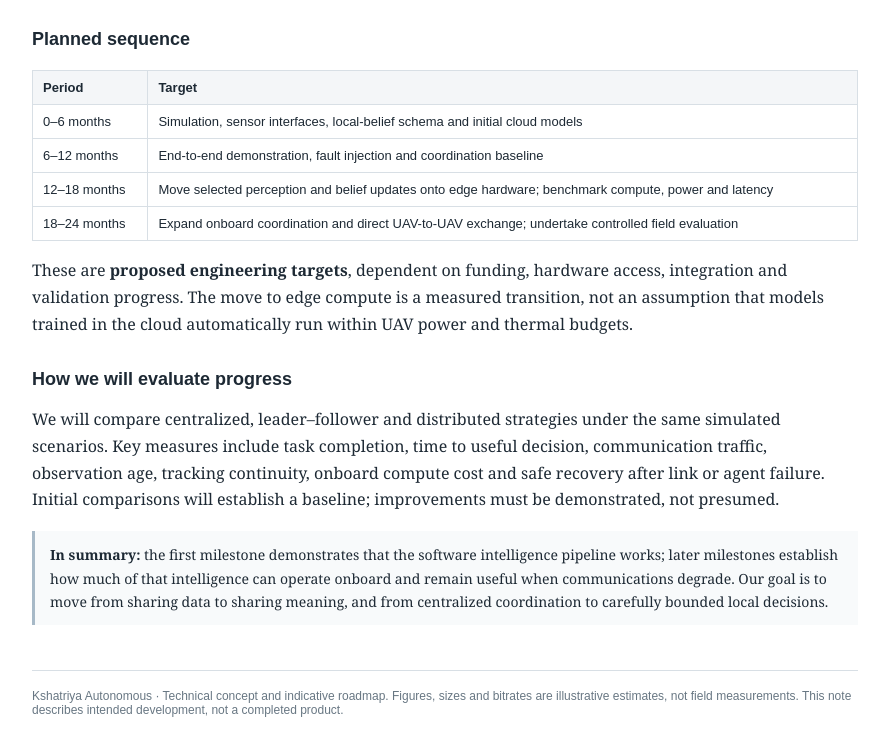
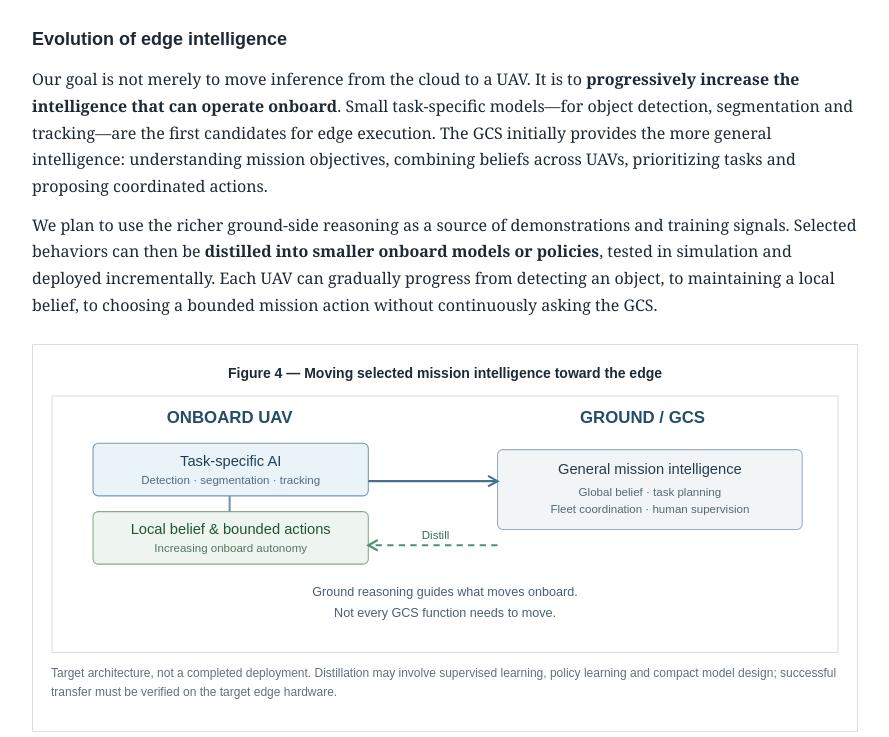
Before and after one commit to kulkarnip0/drone-3d-demo, a website: page belief/index.html in a window 1280 px wide. Shown: the part 4163-4900 px from the top of the page, without its empty margins (195-1084 px from the left). Drawn offline with Linux system fonts and the light colour scheme.

Commit message:
Explain progressive edge intelligence and ground-to-UAV distillation

```diff
--- a/belief/index.html
+++ b/belief/index.html
@@ -63,6 +63,28 @@
 <tr><td>Temporary disconnection</td><td>Documented safe fallback, buffering and resumed coordination</td><td>Uninterrupted autonomous mission execution</td></tr>
 <tr><td>GNSS degraded/denied in simulation</td><td>Behavior with missing GNSS and alternative estimation assumptions</td><td>Field-proven GPS-denied navigation</td></tr>
 </tbody></table>
+<h3>Evolution of edge intelligence</h3>
+<p>Our goal is not merely to move inference from the cloud to a UAV. It is to <strong>progressively increase the intelligence that can operate onboard</strong>. Small task-specific models—for object detection, segmentation and tracking—are the first candidates for edge execution. The GCS initially provides the more general intelligence: understanding mission objectives, combining beliefs across UAVs, prioritizing tasks and proposing coordinated actions.</p>
+<p>We plan to use the richer ground-side reasoning as a source of demonstrations and training signals. Selected behaviors can then be <strong>distilled into smaller onboard models or policies</strong>, tested in simulation and deployed incrementally. Each UAV can gradually progress from detecting an object, to maintaining a local belief, to choosing a bounded mission action without continuously asking the GCS.</p>
+<div class="figure"><div class="figtitle">Figure 4 — Moving selected mission intelligence toward the edge</div>
+<svg viewBox="0 0 750 246" role="img" aria-label="Onboard task models and local belief connect to general GCS mission intelligence; selected mission behaviors are distilled onboard over time">
+<rect x="1" y="1" width="748" height="244" fill="#fff" stroke="#d8dfe5"/>
+<g font-family="Arial,Helvetica,sans-serif" text-anchor="middle">
+<text x="170" y="27" font-size="16" font-weight="bold" fill="#234d68">ONBOARD UAV</text><text x="563" y="27" font-size="16" font-weight="bold" fill="#234d68">GROUND / GCS</text>
+<rect x="40" y="46" width="262" height="50" rx="5" fill="#eaf3f8" stroke="#7198b3"/>
+<text x="171" y="68" font-size="14" fill="#1c405b">Task-specific AI</text><text x="171" y="85" font-size="11" fill="#536b7b">Detection · segmentation · tracking</text>
+<rect x="40" y="111" width="262" height="50" rx="5" fill="#edf5ee" stroke="#87aa88"/>
+<text x="171" y="132" font-size="14" fill="#1f5531">Local belief &amp; bounded actions</text><text x="171" y="149" font-size="11" fill="#56765e">Increasing onboard autonomy</text>
+<rect x="425" y="52" width="290" height="76" rx="5" fill="#f2f5f7" stroke="#9caebb"/>
+<text x="570" y="75" font-size="14" fill="#273b4a">General mission intelligence</text><text x="570" y="96" font-size="11" fill="#526875">Global belief · task planning</text><text x="570" y="112" font-size="11" fill="#526875">Fleet coordination · human supervision</text>
+<path d="M302 82H425" stroke="#46718f" stroke-width="2" fill="none"/><path d="M416 77L425 82L416 87" stroke="#46718f" stroke-width="2" fill="none"/>
+<path d="M425 143H303" stroke="#4b9375" stroke-width="2" stroke-dasharray="6 5" fill="none"/><path d="M311 138L302 143L311 148" stroke="#4b9375" stroke-width="2" fill="none"/>
+<text x="366" y="137" font-size="11" fill="#376f58">Distill</text>
+<path d="M170 96V111" stroke="#7993a3" stroke-width="2"/>
+<text x="375" y="191" font-size="12" fill="#4b6070">Ground reasoning guides what moves onboard.</text>
+<text x="375" y="211" font-size="12" fill="#4b6070">Not every GCS function needs to move.</text>
+</g></svg>
+<p class="caption">Target architecture, not a completed deployment. Distillation may involve supervised learning, policy learning and compact model design; successful transfer must be verified on the target edge hardware.</p></div>
 <h3>Planned sequence</h3><table class="data"><thead><tr><th>Period</th><th>Target</th></tr></thead><tbody><tr><td>0–6 months</td><td>Simulation, sensor interfaces, local-belief schema and initial cloud models</td></tr><tr><td>6–12 months</td><td>End-to-end demonstration, fault injection and coordination baseline</td></tr><tr><td>12–18 months</td><td>Move selected perception and belief updates onto edge hardware; benchmark compute, power and latency</td></tr><tr><td>18–24 months</td><td>Expand onboard coordination and direct UAV-to-UAV exchange; undertake controlled field evaluation</td></tr></tbody></table>
 <p>These are <strong>proposed engineering targets</strong>, dependent on funding, hardware access, integration and validation progress. The move to edge compute is a measured transition, not an assumption that models trained in the cloud automatically run within UAV power and thermal budgets.</p>
 <h3>How we will evaluate progress</h3>
```
